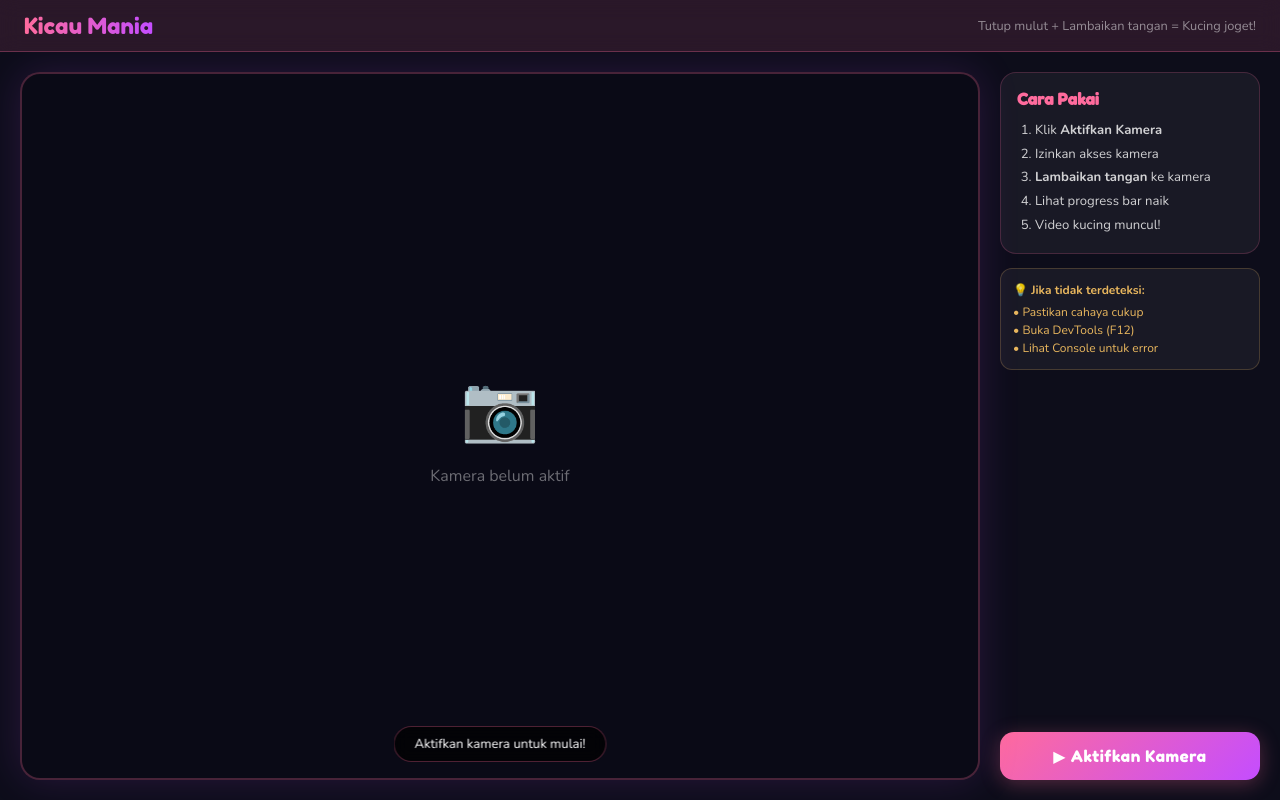
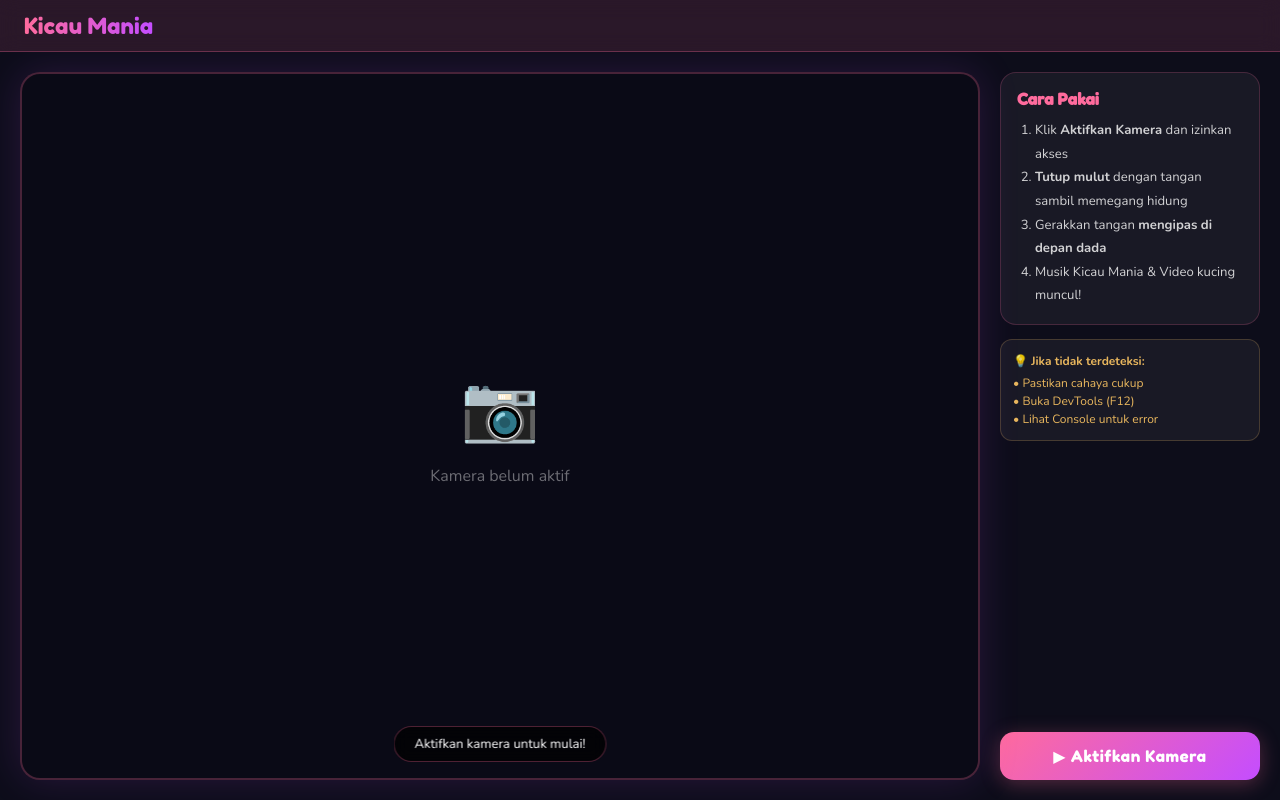
Before and after one commit to andresanjaya/Kicau-Mania, a React (Vite) app: page / in a window 1280 px wide. Built offline with nearby package versions, Linux system fonts and the light colour scheme.

Commit message:
Update UI & Instruksi

```diff
--- a/src/components/Header.jsx
+++ b/src/components/Header.jsx
@@ -6,9 +6,6 @@ export default function Header({ isMobile }) {
       <span style={{ ...styles.headerTitle, ...(isMobile ? styles.headerTitleMobile : {}) }}>
         Kicau Mania
       </span>
-      <span style={{ ...styles.headerSub, ...(isMobile ? styles.headerSubMobile : {}) }}>
-        Tutup mulut + Lambaikan tangan = Kucing joget!
-      </span>
     </div>
   );
 }
--- a/src/components/SidePanel.jsx
+++ b/src/components/SidePanel.jsx
@@ -7,11 +7,10 @@ export default function SidePanel({ isActive, onToggleCamera, isMobile }) {
       <div style={styles.instructionCard}>
         <h3 style={styles.instructionTitle}>Cara Pakai</h3>
         <ol style={{ ...styles.instructionList, ...(isMobile ? styles.instructionListMobile : {}) }}>
-          <li>Klik <strong>Aktifkan Kamera</strong></li>
-          <li>Izinkan akses kamera</li>
-          <li><strong>Lambaikan tangan</strong> ke kamera</li>
-          <li>Lihat progress bar naik</li>
-          <li>Video kucing muncul!</li>
+          <li>Klik <strong>Aktifkan Kamera</strong> dan izinkan akses</li>
+          <li><strong>Tutup mulut</strong> dengan tangan sambil memegang hidung</li>
+          <li>Gerakkan tangan <strong>mengipas di depan dada</strong></li>
+          <li>Musik Kicau Mania & Video kucing muncul!</li>
         </ol>
       </div>
 
```
Also changed, not shown: assets/chunk-main.js, 1 other file (tests, documents, lock files or other folders).
